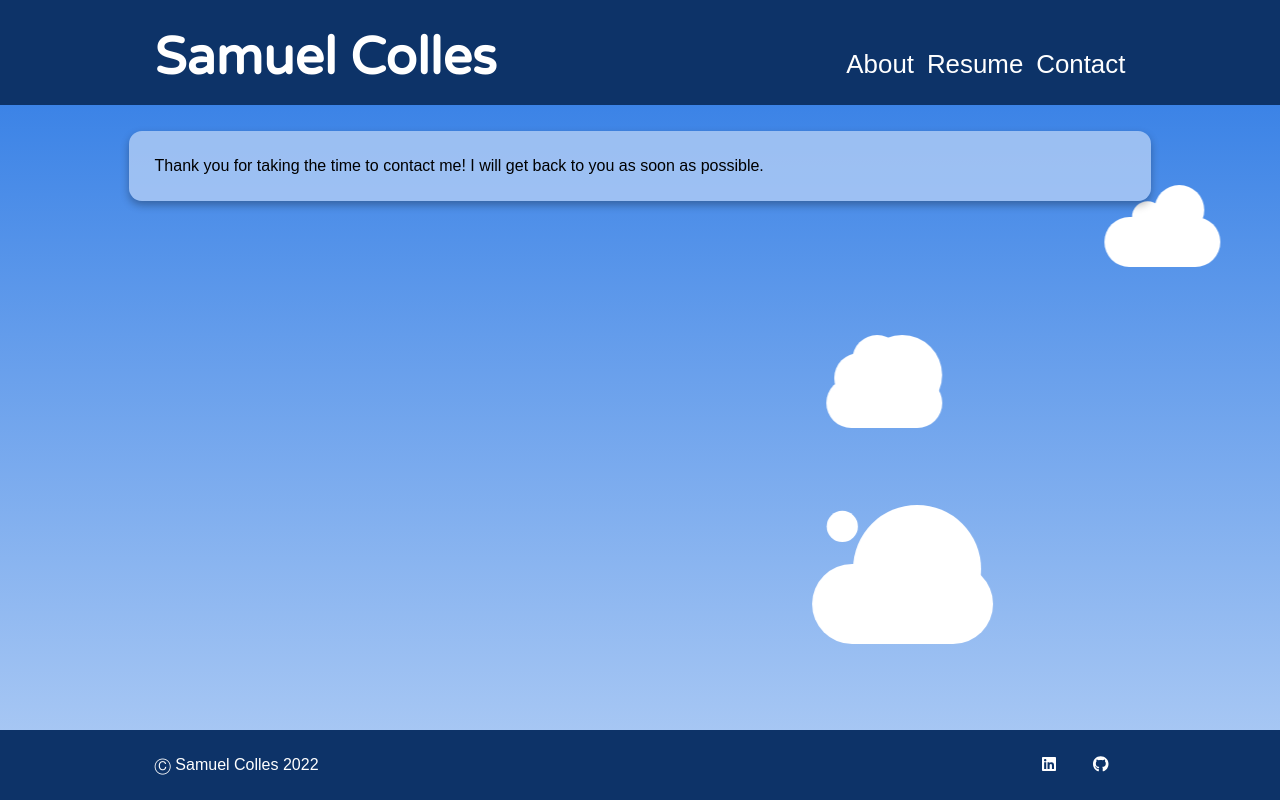
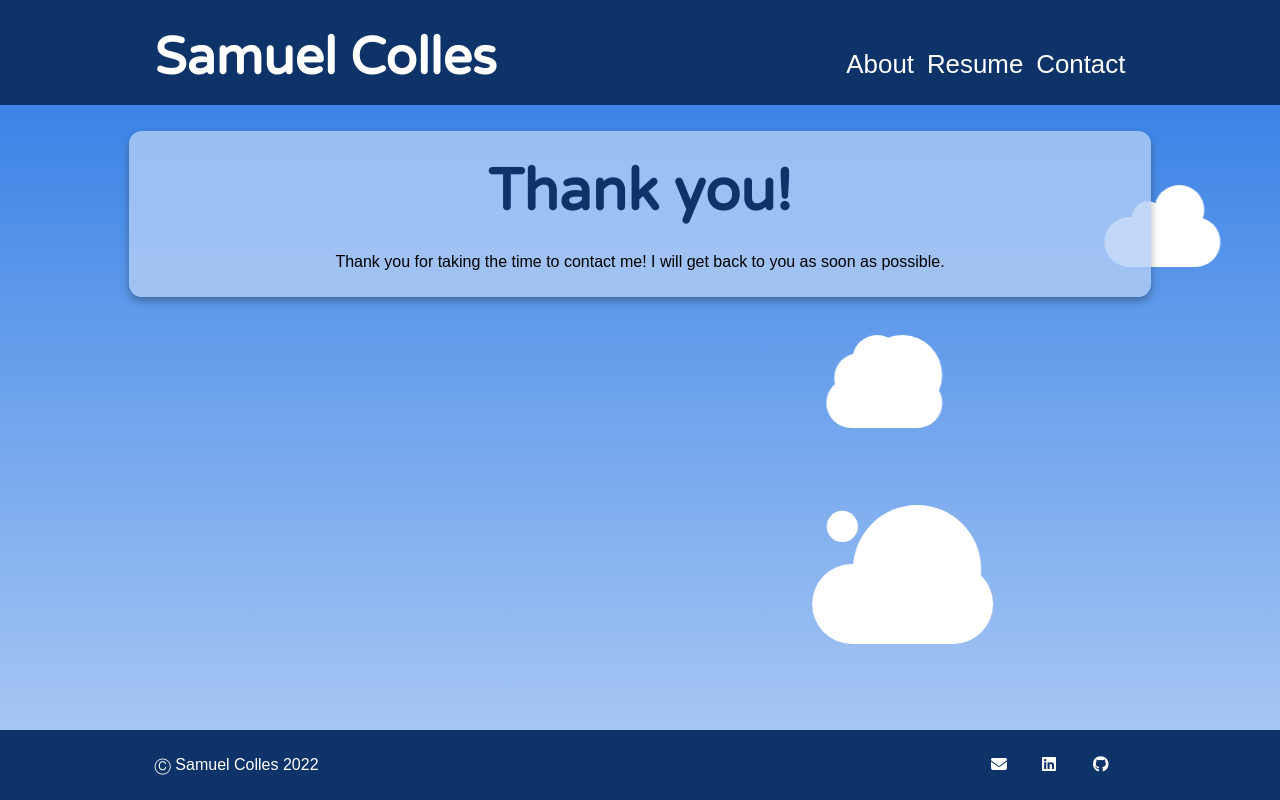
Before and after one commit to samuelcolles/portfolio-next-frontend, a Next.js app: page /success in a window 1280 px wide. Built offline with nearby package versions, Linux system fonts and the light colour scheme.

Commit message:
added success page and footer mail icon

```diff
--- a/Components/Layout/Footer.js
+++ b/Components/Layout/Footer.js
@@ -1,15 +1,16 @@
 import Style from './footer.module.scss'
 import { FontAwesomeIcon } from '@fortawesome/react-fontawesome'
-import {faLinkedin, faGithub} from '@fortawesome/free-brands-svg-icons'
+import { faLinkedin, faGithub } from '@fortawesome/free-brands-svg-icons'
+import { faEnvelope } from '@fortawesome/free-solid-svg-icons'
 
-export default function Footer({copyRight}){
+export default function Footer({ copyRight }) {
     return <footer className={Style.root + " background-box background-color-a"}>
-        <div className={Style.content+" container"}>
+        <div className={Style.content + " container"}>
             <p>Ⓒ Samuel Colles 2022</p>
             <div className={Style.iconBox}>
-
-            <a href='https://www.linkedin.com/in/samuel-colles/'><FontAwesomeIcon icon={faLinkedin}/></a>
-            <a href='https://github.com/samuelcolles'><FontAwesomeIcon icon={faGithub}/></a>
+                <a href='mailto:samueltaziocolles@hotmail.com'><FontAwesomeIcon icon={faEnvelope} /></a>
+                <a href='https://www.linkedin.com/in/samuel-colles/'><FontAwesomeIcon icon={faLinkedin} /></a>
+                <a href='https://github.com/samuelcolles'><FontAwesomeIcon icon={faGithub} /></a>
             </div>
         </div>
     </footer>
--- a/pages/success.js
+++ b/pages/success.js
@@ -2,8 +2,9 @@ import React from 'react'
 import Style from '../styles/success.module.scss'
 
 const success = () => {
-    return <div className="background-box">
-        <div className={Style.root + " container"}>
+    return <div className={Style.root + " background-box"}>
+        <div className={Style.box + " container"}>
+            <h1>Thank you!</h1>
             <p>Thank you for taking the time to contact me! I will get back to you as soon as possible.</p>
         </div>
     </div>
--- a/styles/success.module.scss
+++ b/styles/success.module.scss
@@ -1,8 +1,18 @@
 @use './abstracts/index' as a;
 
 .root {
-    background-color: a.$color-a-very-light-transparent;
-    @include a.box-shadow;
-    @include a.card-border-radius;
-    padding: a.remGolden(4);
+
+    .box {
+        text-align: center;
+        h1{
+            color: a.$color-a;
+            font-size: a.remGolden(9);
+            margin-bottom:a.remGolden(4)
+        }
+        background-color: a.$color-a-very-light-transparent;
+        @include a.box-shadow;
+        @include a.card-border-radius;
+        padding: a.remGolden(4);
+    }
+
 }
```
